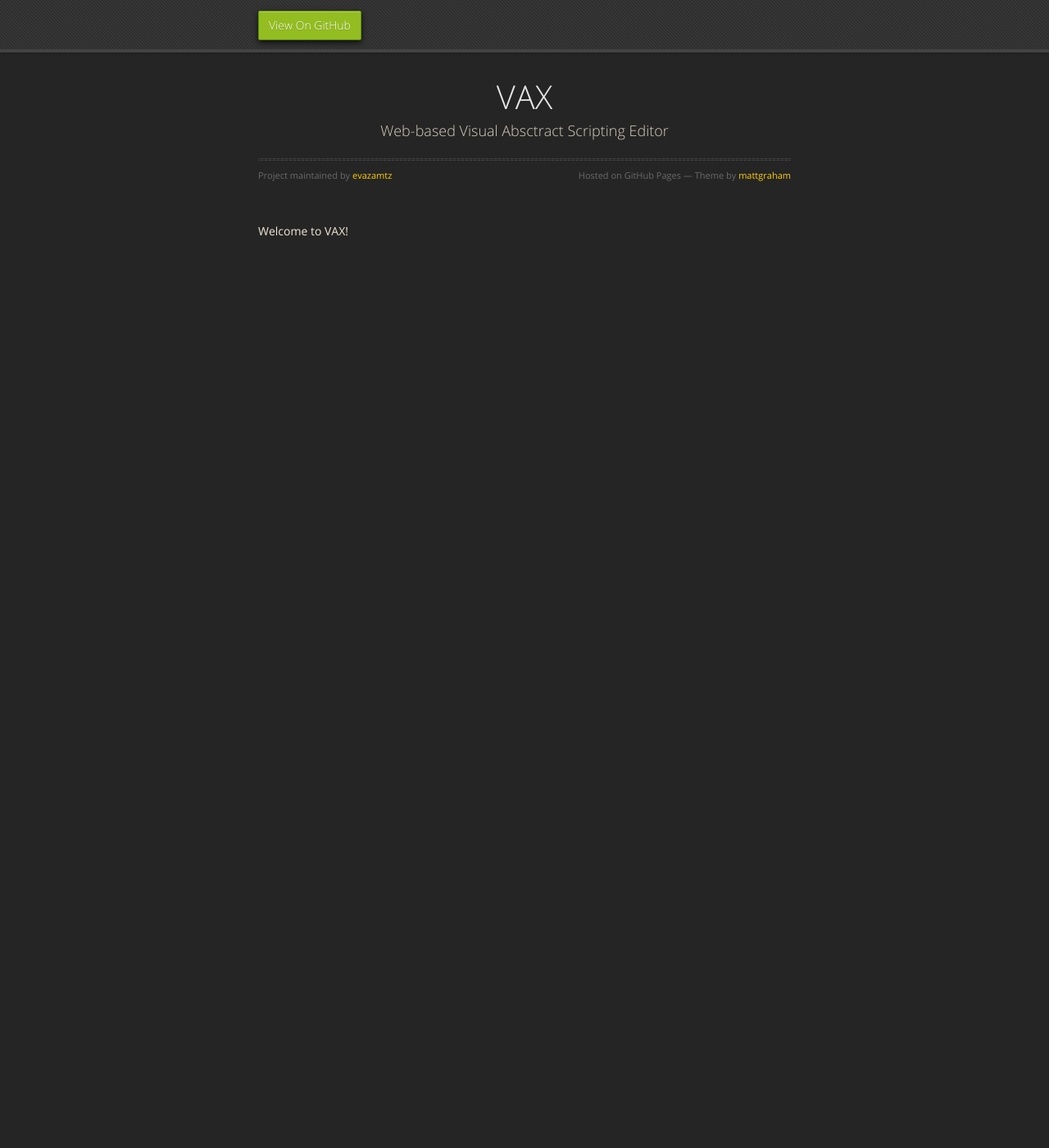
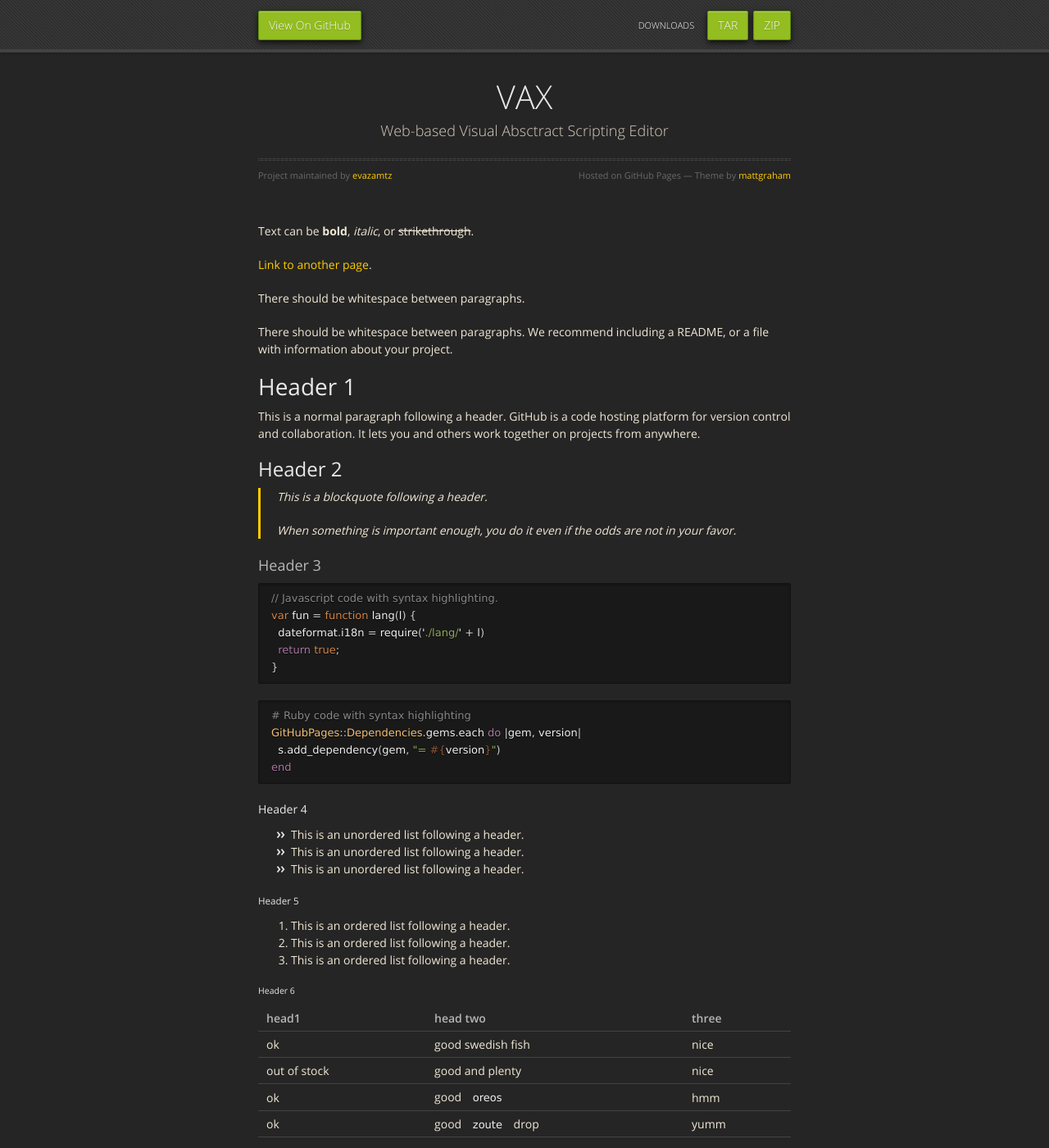
Before and after one commit to evazamtz/vax, a Jekyll site: the page built from docs/index.md, in a window 1280 px wide and 1400 px high. Shown: the whole window at 82% size. Built offline with Jekyll 4.4.1, drawn with Linux system fonts in a browser that asks for light colours; nearby versions of some CDN libraries; some of the changed text lies outside the part shown.

Commit message:
testing docs

````diff
--- a/docs/_config.yml
+++ b/docs/_config.yml
@@ -1,3 +1,4 @@
 title: VAX
 description: Web-based Visual Absctract Scripting Editor
 theme: jekyll-theme-midnight
+show_downloads: true
--- a/docs/index.html
+++ /dev/null
@@ -1,5 +0,0 @@
----
-layout: default
----
-
-Welcome to VAX!
--- /dev/null
+++ b/docs/index.md
@@ -0,0 +1,123 @@
+---
+layout: default
+---
+
+Text can be **bold**, _italic_, or ~~strikethrough~~.
+
+[Link to another page](another-page).
+
+There should be whitespace between paragraphs.
+
+There should be whitespace between paragraphs. We recommend including a README, or a file with information about your project.
+
+# [](#header-1)Header 1
+
+This is a normal paragraph following a header. GitHub is a code hosting platform for version control and collaboration. It lets you and others work together on projects from anywhere.
+
+## [](#header-2)Header 2
+
+> This is a blockquote following a header.
+>
+> When something is important enough, you do it even if the odds are not in your favor.
+
+### [](#header-3)Header 3
+
+```js
+// Javascript code with syntax highlighting.
+var fun = function lang(l) {
+  dateformat.i18n = require('./lang/' + l)
+  return true;
+}
+```
+
+```ruby
+# Ruby code with syntax highlighting
+GitHubPages::Dependencies.gems.each do |gem, version|
+  s.add_dependency(gem, "= #{version}")
+end
+```
+
+#### [](#header-4)Header 4
+
+*   This is an unordered list following a header.
+*   This is an unordered list following a header.
+*   This is an unordered list following a header.
+
+##### [](#header-5)Header 5
+
+1.  This is an ordered list following a header.
+2.  This is an ordered list following a header.
+3.  This is an ordered list following a header.
+
+###### [](#header-6)Header 6
+
+| head1        | head two          | three |
+|:-------------|:------------------|:------|
+| ok           | good swedish fish | nice  |
+| out of stock | good and plenty   | nice  |
+| ok           | good `oreos`      | hmm   |
+| ok           | good `zoute` drop | yumm  |
+
+### There's a horizontal rule below this.
+
+* * *
+
+### Here is an unordered list:
+
+*   Item foo
+*   Item bar
+*   Item baz
+*   Item zip
+
+### And an ordered list:
+
+1.  Item one
+1.  Item two
+1.  Item three
+1.  Item four
+
+### And a nested list:
+
+- level 1 item
+  - level 2 item
+  - level 2 item
+    - level 3 item
+    - level 3 item
+- level 1 item
+  - level 2 item
+  - level 2 item
+  - level 2 item
+- level 1 item
+  - level 2 item
+  - level 2 item
+- level 1 item
+
+### Small image
+
+![](https://assets-cdn.github.com/images/icons/emoji/octocat.png)
+
+### Large image
+
+![](https://guides.github.com/activities/hello-world/branching.png)
+
+
+### Definition lists can be used with HTML syntax.
+
+<dl>
+<dt>Name</dt>
+<dd>Godzilla</dd>
+<dt>Born</dt>
+<dd>1952</dd>
+<dt>Birthplace</dt>
+<dd>Japan</dd>
+<dt>Color</dt>
+<dd>Green</dd>
+</dl>
+
+```
+Long, single-line code blocks should not wrap. They should horizontally scroll if they are too long. This line should be long enough to demonstrate this.
+```
+
+```
+The final element.
+```
````
